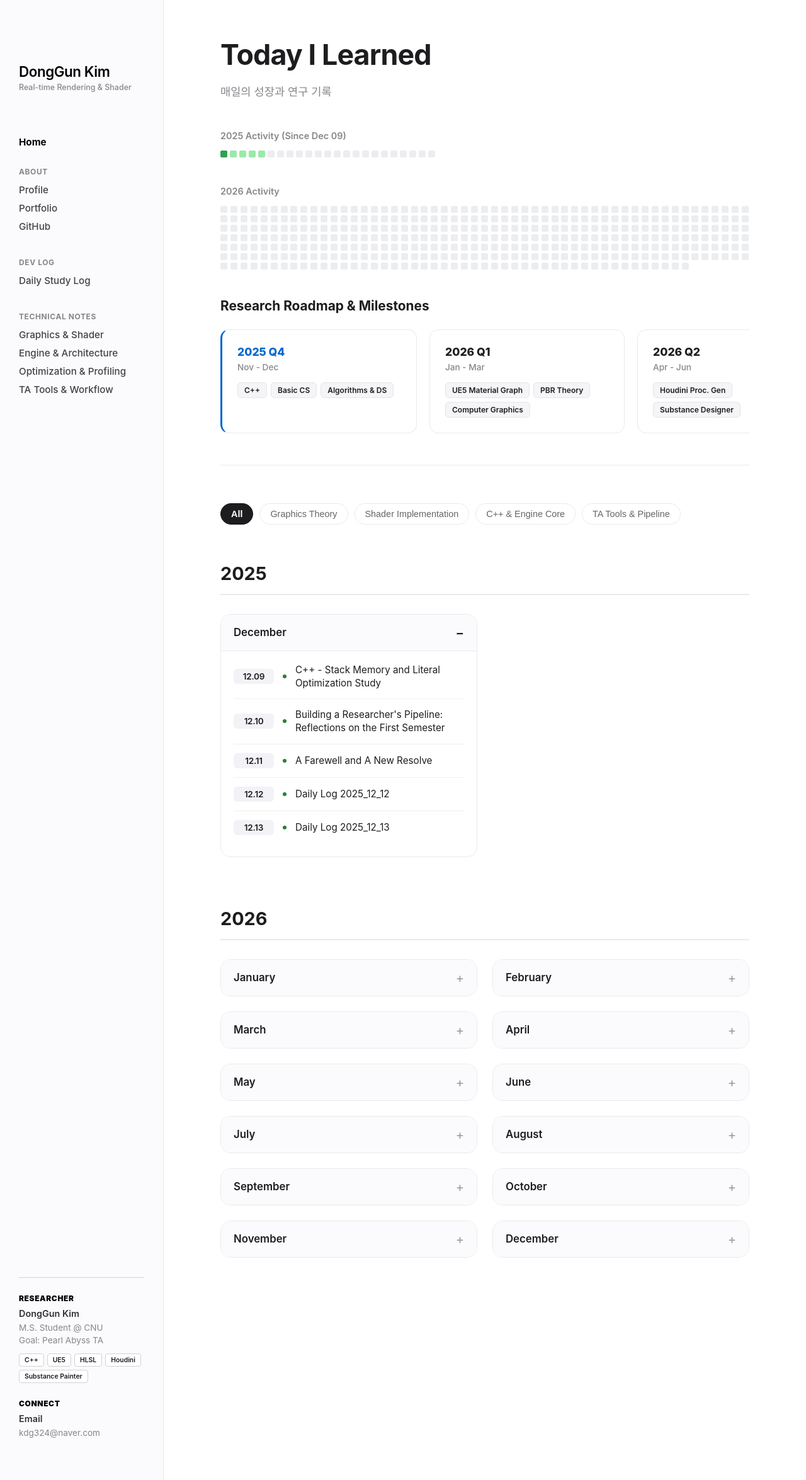
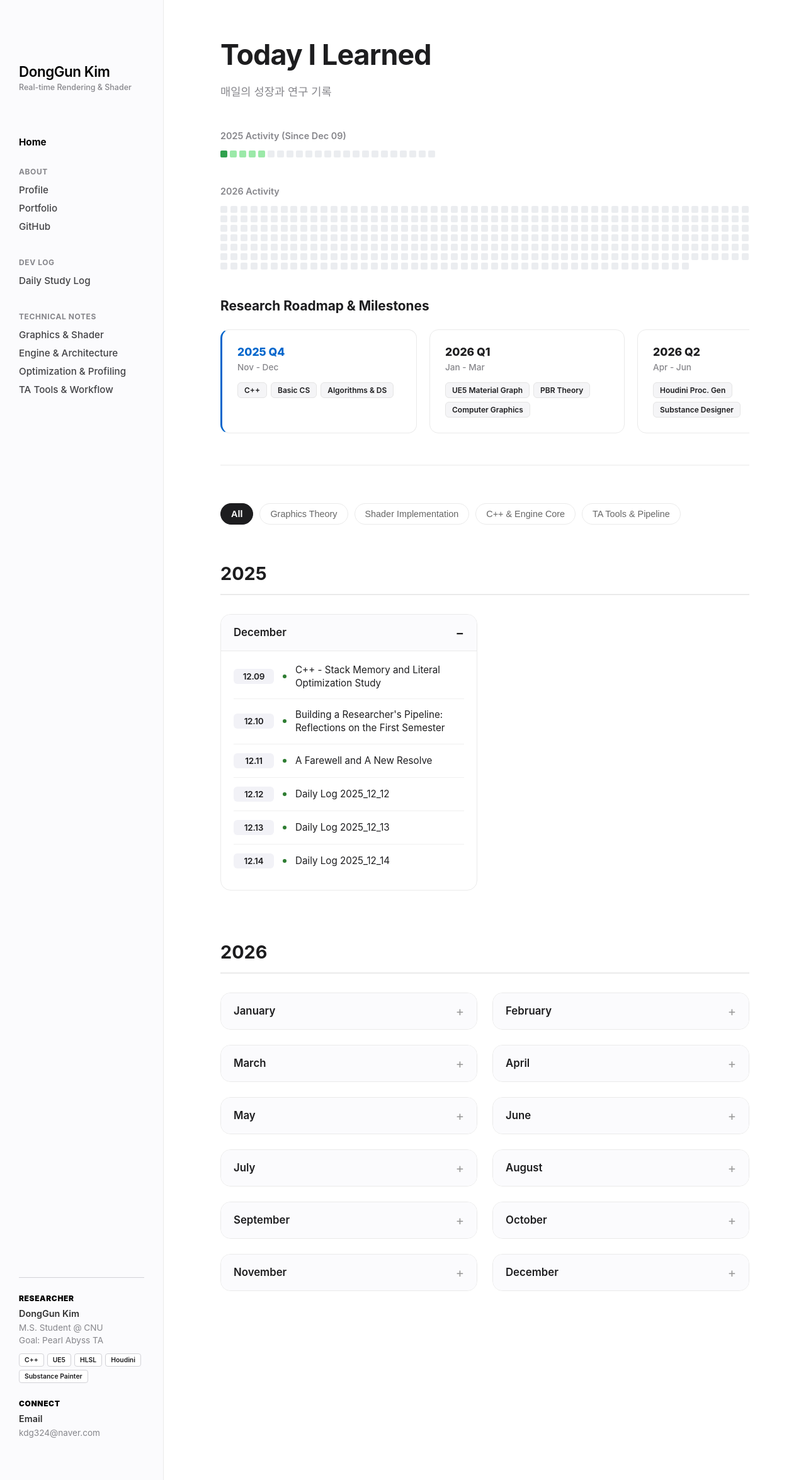
Before and after one commit to KimDongGun324/kimdonggun324.github.io, a Jekyll site: the page built from daily-study/index.md, in a window 1280 px wide. Shown: the whole page at 63% size. Built offline with Jekyll 4.4.1, drawn with Linux system fonts in a browser that asks for light colours; some web fonts are replaced.

Commit message:
TIL 2025_12_14 index

```diff
--- a/daily-study/index.md
+++ b/daily-study/index.md
@@ -260,7 +260,13 @@ Daily Log 2025_12_13
 </a>
 </li>
 
-
+<li data-tags="tools">
+<span class="date-badge">12.14</span>
+<span class="tag-dot" style="background:#2e7d32;"></span>
+<a href="https://github.com/KimDongGun324/kimdonggun324.github.io/blob/main/daily-study/posts/2025/12/14.md" class="study-link" target="_blank">
+Daily Log 2025_12_14
+</a>
+</li>
 
 </ul>
 </details>
```
